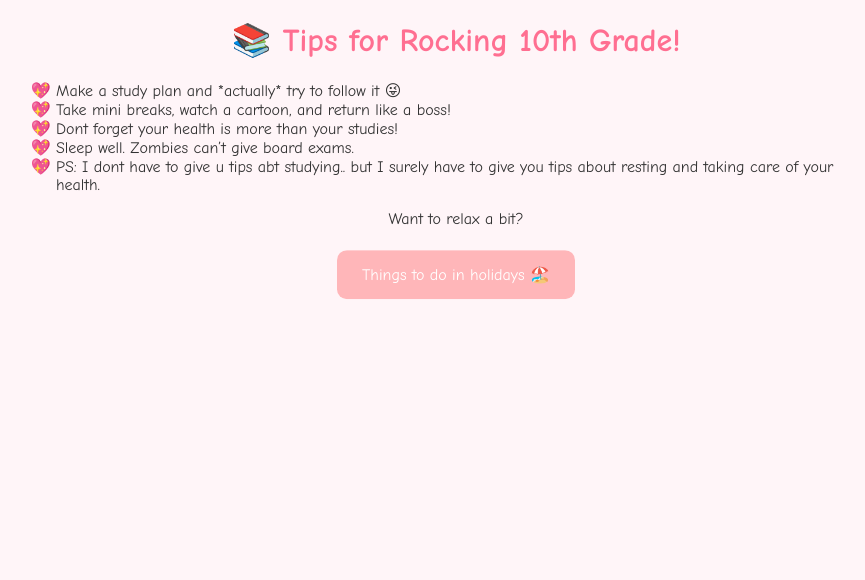
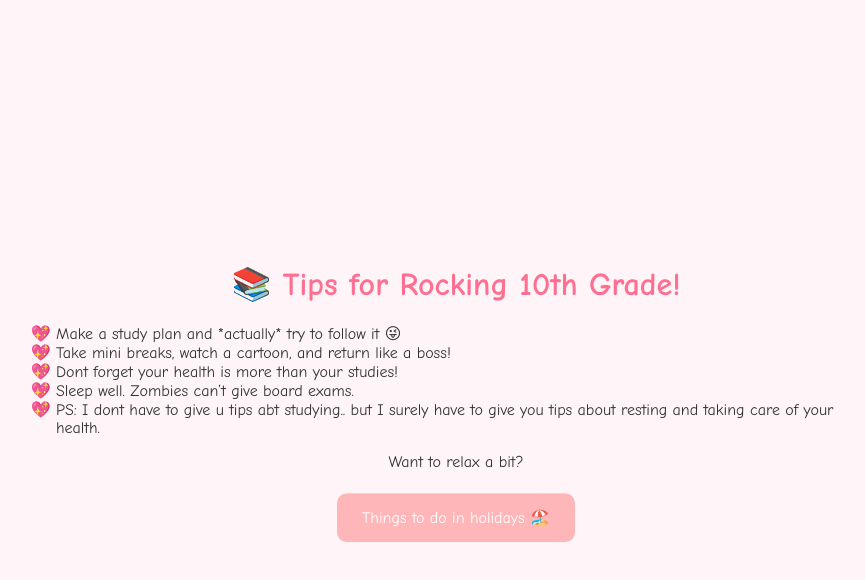
Before and after one commit to kulkasturi/SisterSite, a plain HTML site: page tips.html in a window 1280 px wide. Shown: the whole page, without its empty margins (184-1049 px from the left). Drawn offline with Linux system fonts and the light colour scheme.

Commit message:
second commit

```diff
--- a/tips.html
+++ b/tips.html
@@ -5,6 +5,7 @@
   <link rel="stylesheet" href="style.css">
 </head>
 <body>
+    <div class="page-wrapper">
   <div class="container">
     <h1>📚 Tips for Rocking 10th Grade!</h1>
     <ul style="text-align: left;">
@@ -17,5 +18,6 @@
     <p>Want to relax a bit?</p>
     <a href="holidays.html" class="button">Things to do in holidays 🏖️</a>
   </div>
+    </div>
 </body>
 </html>
```
